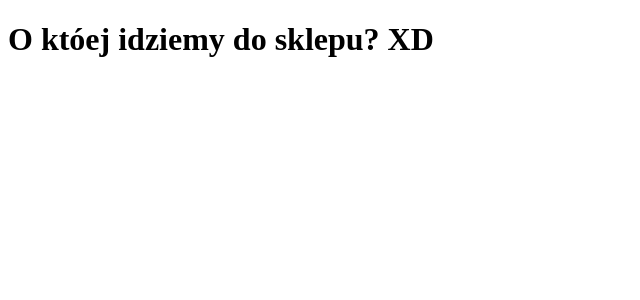
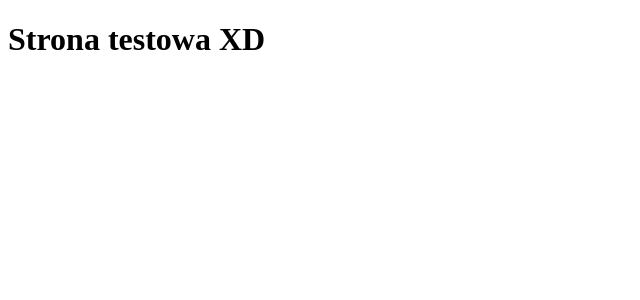
Before and after one commit to KamilNowakk/stronachmury, a React (Create React App) app in the folder stronachmury/: page / in a window 1280 px wide. Shown: the top 300 px of the page, without its empty margins (0-640 px from the left). Built offline with nearby package versions, Linux system fonts and the light colour scheme.

Commit message:
Update index.js

```diff
--- a/stronachmury/src/index.js
+++ b/stronachmury/src/index.js
@@ -3,5 +3,5 @@ import ReactDOM from 'react-dom/client';
 
 const root = ReactDOM.createRoot(document.getElementById('root'));
 root.render(
-  <h1>O któej idziemy do sklepu? XD</h1>
+  <h1>Strona testowa XD</h1>
 );
```
